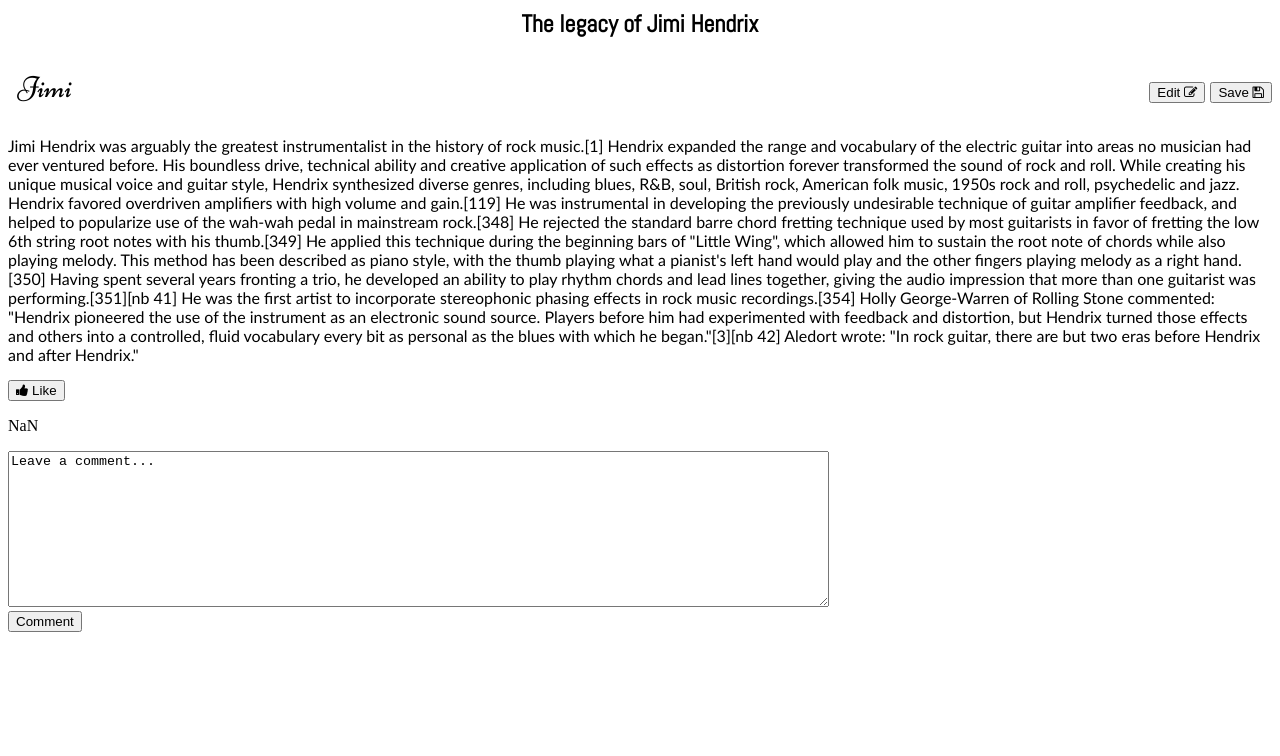
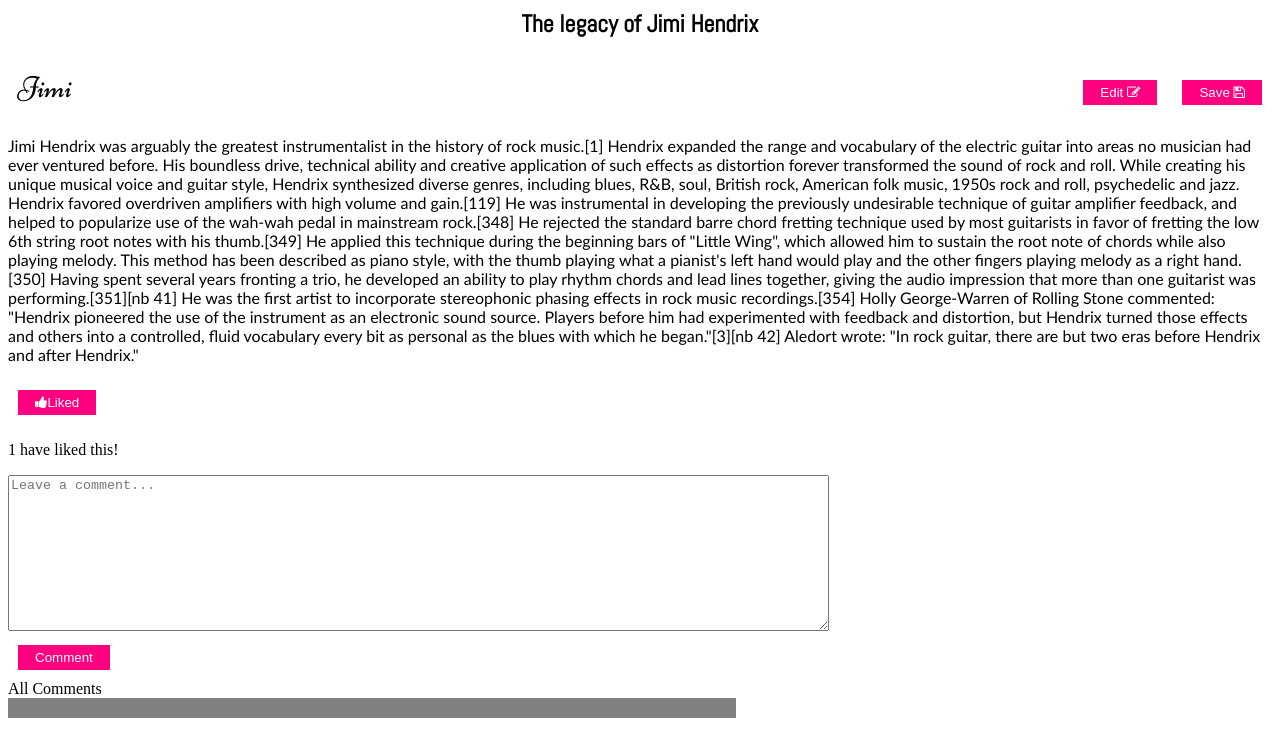
Before and after one commit to swaroopchirravuri/blogging-website, a plain HTML site: page stub/html/post.html in a window 1280 px wide. Both pictures are taken after a click on the button "Like". Drawn offline with Linux system fonts and the light colour scheme.

Commit message:
Completed JavaScript functionality

```diff
--- a/stub/css/post.css
+++ b/stub/css/post.css
@@ -30,3 +30,26 @@
   border-color: #bd0f18;
 
 }
+button{
+  background-color: #ff0080;
+  color: white;
+  margin: 10px;
+  padding: 4px 16px;
+  border: 1px solid #ff0080;
+  cursor: pointer;
+
+}
+.innerComments p{
+  background-color: white;
+
+border: 1px solid grey;
+
+margin: 6px;
+
+padding: 12px;
+}
+.innerComments{
+  background-color: grey;
+  width: 56%;
+  padding: 10px;
+}
--- a/stub/html/post.html
+++ b/stub/html/post.html
@@ -5,6 +5,7 @@
     <link href='..\css\header.css' rel='stylesheet' type='text/css'>
     <link rel="stylesheet" href="..\font-awesome-4.7.0/css/font-awesome.min.css">
     <link href='..\css\font.css' rel='stylesheet' type='text/css'>
+    <title>Post</title>
 </head>
 <body>
     <div class="header">
@@ -40,19 +41,23 @@
 
     <!-- Insert code for Like button, Comment button, Comment box here-->
     <div class="likeContainer">
-        <button type='button' value='Like' class='likeButton' id='likeButton'>
+        <button type='button' value='Like' class='likeButton' id='likeButton' data-count='0'>
             <i class='fa fa-thumbs-up'></i>
             Like
         </button>
-        <p class="likeCounter hide"></p>
+        <p class="likeCounter">Be the first one to like this!</p>
     </div>
 
     <div class="commentContainer">
-        <textarea class="commentText" name="textarea" rows="10" cols="100">Leave a comment...</textarea>
-        <input type="button" value="Comment" class="commentButton" id="commentButton">
+        <textarea class="commentText" name="textarea" rows="10" cols="100" placeholder="Leave a comment..."></textarea>
+        <button type='button' class="commentButton" id="commentButton">
+            Comment
+        </button>
     </div>
     <div class="commentsBlock">
+        All Comments
         <div class = "innerComments">
+
         </div>
     <div>
 
--- a/stub/js/post.js
+++ b/stub/js/post.js
@@ -28,7 +28,14 @@ document.getElementById("commentButton").addEventListener("click", function(){
 });
 
 document.getElementById("likeButton").addEventListener("click", function(){
-    var likeCount = document.getElementsByClassName('likeCounter')[0].textContent;
+    var likeCount = document.getElementsByClassName('likeButton')[0].getAttribute('data-count');
     likeCount = parseInt(likeCount) + 1;
-    document.getElementsByClassName('likeCounter')[0].textContent = likeCount;
+    document.getElementsByClassName('likeButton')[0].innerHTML = "<i class='fa fa-thumbs-up'></i>Liked";
+    if(likeCount > 1){
+        document.getElementsByClassName('likeCounter')[0].innerHTML = likeCount + ' person likes this!';
+    }else if(likeCount == 1){
+        document.getElementsByClassName('likeCounter')[0].innerHTML = likeCount + ' have liked this!';
+    }
+
+    document.getElementsByClassName('likeButton')[0].setAttribute('data-count', likeCount);
 });
```
